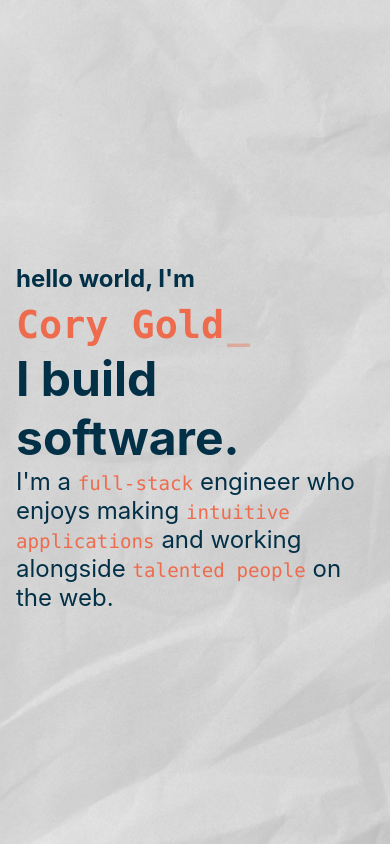
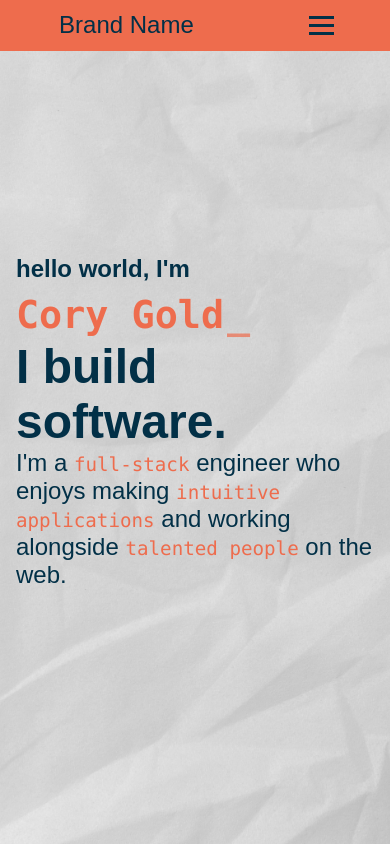
Before and after one commit to corumgold/corygold.dev, a React (Create React App) app: page / in a window 390 px wide. Shown: the top 844 px of the page. Built offline with nearby package versions, Linux system fonts and the light colour scheme; a web font is replaced by a local one.

Commit message:
Add styling and nav bar

```diff
--- /dev/null
+++ b/less/components/nav.less
@@ -0,0 +1,95 @@
+@import "../tools/mixins.less";
+@import "../tools/colors-and-fonts.less";
+
+.navbar {
+  .flexCenter();
+  position: fixed;
+  width: 100vw;
+  z-index: 1;
+  justify-content: space-around;
+  background-color: @accent-color;
+  min-height: 6vh;
+}
+
+.brand-title {
+  font-size: @extra-small-text;
+  margin: 0.5rem;
+}
+
+.nav-links {
+  display: flex;
+  justify-content: space-around;
+  width: 30%;
+}
+
+.nav-links li {
+  list-style: none;
+}
+.nav-links a {
+  text-decoration: none;
+  font-weight: bold;
+  letter-spacing: 3px;
+}
+
+.burger {
+  display: none;
+  cursor: pointer;
+}
+
+.burger div {
+  width: 25px;
+  height: 3px;
+  background-color: @primary-text-color;
+  margin: 5px;
+  transition: all 0.3s ease;
+}
+
+@media screen and (max-width: 768px) {
+  body {
+    overflow-x: hidden;
+  }
+  .nav-links {
+    position: absolute;
+    right: 0px;
+    height: 94vh;
+    top: 6vh;
+    background: @accent-color;
+    display: flex;
+    flex-direction: column;
+    align-items: center;
+    width: 50%;
+    transform: translateX(100%);
+    transition: transform 0.5s ease-in;
+  }
+  .nav-links li {
+    opacity: 0;
+  }
+  .burger {
+    display: block;
+  }
+}
+
+.nav-active {
+  transform: translateX(0%);
+}
+
+@keyframes navLinkFade {
+  from {
+    opacity: 0;
+    transform: translateX(50px);
+  }
+  to {
+    opacity: 1;
+    transform: translateX(0px);
+  }
+}
+
+.toggle .line1 {
+  transform: rotate(-45deg) translate(-5px, 6px);
+}
+.toggle .line2 {
+  opacity: 0;
+}
+.toggle .line3 {
+  transform: rotate(45deg) translate(-5px, -6px);
+}
--- a/less/components/projects.less
+++ b/less/components/projects.less
@@ -106,10 +106,10 @@
 
 @keyframes animate-image-left {
   0% {
-    opacity: 0%;
+    transform: translateX(150px);
   }
   100% {
-    opacity: 100%;
+    transform: translateX(0);
   }
 }
 
--- a/less/styles.less
+++ b/less/styles.less
@@ -2,13 +2,21 @@
 @import "./components/about.less";
 @import "./components/projects.less";
 @import "./components/footer.less";
+@import "./components/nav.less";
+
+@import url('https://fonts.googleapis.com/css2?family=Raleway:ital,wght@0,100;0,200;0,300;0,400;0,500;0,600;0,700;0,800;0,900;1,100;1,200;1,300;1,400;1,500;1,600;1,700;1,800;1,900&display=swap');
+
 
 //general
 
 * {
   margin: 0;
-  font-family: -apple-system, BlinkMacSystemFont, "Segoe UI", "Roboto", "Oxygen",
-    "Ubuntu", "Cantarell", "Fira Sans", "Droid Sans", "Helvetica Neue",
-    sans-serif;
+  padding: 0;
+  font-family: 'Raleway', sans-serif;
   color: @primary-text-color;
+  box-sizing: border-box;
 }
+
+body {
+  overflow-x: hidden;
+}
--- a/src/App.js
+++ b/src/App.js
@@ -1,8 +1,10 @@
 import Hero from "./components/Hero";
+import Nav from "./components/Nav";
 
 function App() {
   return (
     <div className="app">
+      <Nav />
       <Hero />
     </div>
   );
--- a/src/components/AboutMe.js
+++ b/src/components/AboutMe.js
@@ -4,7 +4,7 @@ import { Typewriter } from "react-simple-typewriter";
 const AboutMe = () => {
   return (
     <div
-      id="about-me"
+      id="about"
       className="about-me"
     >
       <h4>/about_me</h4>
--- /dev/null
+++ b/src/components/Nav.js
@@ -0,0 +1,49 @@
+import React from "react";
+import { useState } from "react";
+
+const Nav = () => {
+  const [burgerClicked, setBurgerClicked] = useState(false);
+
+  const handleBurger = () => {
+    const navLinks = document.querySelectorAll(".nav-links li");
+
+    setBurgerClicked(!burgerClicked);
+
+    navLinks.forEach((link, index) => {
+      if (link.style.animation) {
+        link.style.animation = "";
+      } else {
+        link.style.animation = `navLinkFade 0.5s ease forwards ${
+          index / 7 + 0.8
+        }s`;
+      }
+    });
+  };
+
+  return (
+    <nav className="navbar">
+      <div className="brand-title">Brand Name</div>
+      <ul className={burgerClicked ? "nav-links nav-active" : "nav-links"}>
+        <li>
+          <a href="#about">About</a>
+        </li>
+        <li>
+          <a href="#projects">Projects</a>
+        </li>
+        <li>
+          <a href="#contact">Contact</a>
+        </li>
+      </ul>
+      <div
+        onClick={handleBurger}
+        className={burgerClicked ? "burger toggle" : "burger"}
+      >
+        <div className="line1"></div>
+        <div className="line2"></div>
+        <div className="line3"></div>
+      </div>
+    </nav>
+  );
+};
+
+export default Nav;
--- a/src/styles.css
+++ b/src/styles.css
@@ -298,10 +298,10 @@ h2.big-header {
 }
 @keyframes animate-image-left {
   0% {
-    opacity: 0%;
+    transform: translateX(150px);
   }
   100% {
-    opacity: 100%;
+    transform: translateX(0);
   }
 }
 @keyframes animate-image-right {
@@ -353,8 +353,224 @@ h2.big-header {
   height: 75px;
   opacity: 60%;
 }
+.navbar {
+  display: flex;
+  align-items: center;
+  justify-content: center;
+  position: fixed;
+  width: 100vw;
+  z-index: 1;
+  justify-content: space-around;
+  background-color: #ee6c4d;
+  min-height: 6vh;
+}
+.brand-title {
+  font-size: 1.5rem;
+  margin: 0.5rem;
+}
+.nav-links {
+  display: flex;
+  justify-content: space-around;
+  width: 30%;
+}
+.nav-links li {
+  list-style: none;
+}
+.nav-links a {
+  text-decoration: none;
+  font-weight: bold;
+  letter-spacing: 3px;
+}
+.burger {
+  display: none;
+  cursor: pointer;
+}
+.burger div {
+  width: 25px;
+  height: 3px;
+  background-color: #023047;
+  margin: 5px;
+  transition: all 0.3s ease;
+}
+@media screen and (max-width: 768px) {
+  body {
+    overflow-x: hidden;
+  }
+  .nav-links {
+    position: absolute;
+    right: 0px;
+    height: 94vh;
+    top: 6vh;
+    background: #ee6c4d;
+    display: flex;
+    flex-direction: column;
+    align-items: center;
+    width: 50%;
+    transform: translateX(100%);
+    transition: transform 0.5s ease-in;
+  }
+  .nav-links li {
+    opacity: 0;
+  }
+  .burger {
+    display: block;
+  }
+}
+.nav-active {
+  transform: translateX(0%);
+}
+@keyframes navLinkFade {
+  from {
+    opacity: 0;
+    transform: translateX(50px);
+  }
+  to {
+    opacity: 1;
+    transform: translateX(0px);
+  }
+}
+.toggle .line1 {
+  transform: rotate(-45deg) translate(-5px, 6px);
+}
+.toggle .line2 {
+  opacity: 0;
+}
+.toggle .line3 {
+  transform: rotate(45deg) translate(-5px, -6px);
+}
+@font-face {
+  font-family: 'Raleway';
+  font-style: italic;
+  font-weight: 100;
+  font-display: swap;
+  src: url(https://fonts.gstatic.com/s/raleway/v28/1Pt_g8zYS_SKggPNyCgSQamb1W0lwk4S4WjNPrQ.ttf) format('truetype');
+}
+@font-face {
+  font-family: 'Raleway';
+  font-style: italic;
+  font-weight: 200;
+  font-display: swap;
+  src: url(https://fonts.gstatic.com/s/raleway/v28/1Pt_g8zYS_SKggPNyCgSQamb1W0lwk4S4ejMPrQ.ttf) format('truetype');
+}
+@font-face {
+  font-family: 'Raleway';
+  font-style: italic;
+  font-weight: 300;
+  font-display: swap;
+  src: url(https://fonts.gstatic.com/s/raleway/v28/1Pt_g8zYS_SKggPNyCgSQamb1W0lwk4S4TbMPrQ.ttf) format('truetype');
+}
+@font-face {
+  font-family: 'Raleway';
+  font-style: italic;
+  font-weight: 400;
+  font-display: swap;
+  src: url(https://fonts.gstatic.com/s/raleway/v28/1Pt_g8zYS_SKggPNyCgSQamb1W0lwk4S4WjMPrQ.ttf) format('truetype');
+}
+@font-face {
+  font-family: 'Raleway';
+  font-style: italic;
+  font-weight: 500;
+  font-display: swap;
+  src: url(https://fonts.gstatic.com/s/raleway/v28/1Pt_g8zYS_SKggPNyCgSQamb1W0lwk4S4VrMPrQ.ttf) format('truetype');
+}
+@font-face {
+  font-family: 'Raleway';
+  font-style: italic;
+  font-weight: 600;
+  font-display: swap;
+  src: url(https://fonts.gstatic.com/s/raleway/v28/1Pt_g8zYS_SKggPNyCgSQamb1W0lwk4S4bbLPrQ.ttf) format('truetype');
+}
+@font-face {
+  font-family: 'Raleway';
+  font-style: italic;
+  font-weight: 700;
+  font-display: swap;
+  src: url(https://fonts.gstatic.com/s/raleway/v28/1Pt_g8zYS_SKggPNyCgSQamb1W0lwk4S4Y_LPrQ.ttf) format('truetype');
+}
+@font-face {
+  font-family: 'Raleway';
+  font-style: italic;
+  font-weight: 800;
+  font-display: swap;
+  src: url(https://fonts.gstatic.com/s/raleway/v28/1Pt_g8zYS_SKggPNyCgSQamb1W0lwk4S4ejLPrQ.ttf) format('truetype');
+}
+@font-face {
+  font-family: 'Raleway';
+  font-style: italic;
+  font-weight: 900;
+  font-display: swap;
+  src: url(https://fonts.gstatic.com/s/raleway/v28/1Pt_g8zYS_SKggPNyCgSQamb1W0lwk4S4cHLPrQ.ttf) format('truetype');
+}
+@font-face {
+  font-family: 'Raleway';
+  font-style: normal;
+  font-weight: 100;
+  font-display: swap;
+  src: url(https://fonts.gstatic.com/s/raleway/v28/1Ptxg8zYS_SKggPN4iEgvnHyvveLxVvao4CP.ttf) format('truetype');
+}
+@font-face {
+  font-family: 'Raleway';
+  font-style: normal;
+  font-weight: 200;
+  font-display: swap;
+  src: url(https://fonts.gstatic.com/s/raleway/v28/1Ptxg8zYS_SKggPN4iEgvnHyvveLxVtaooCP.ttf) format('truetype');
+}
+@font-face {
+  font-family: 'Raleway';
+  font-style: normal;
+  font-weight: 300;
+  font-display: swap;
+  src: url(https://fonts.gstatic.com/s/raleway/v28/1Ptxg8zYS_SKggPN4iEgvnHyvveLxVuEooCP.ttf) format('truetype');
+}
+@font-face {
+  font-family: 'Raleway';
+  font-style: normal;
+  font-weight: 400;
+  font-display: swap;
+  src: url(https://fonts.gstatic.com/s/raleway/v28/1Ptxg8zYS_SKggPN4iEgvnHyvveLxVvaooCP.ttf) format('truetype');
+}
+@font-face {
+  font-family: 'Raleway';
+  font-style: normal;
+  font-weight: 500;
+  font-display: swap;
+  src: url(https://fonts.gstatic.com/s/raleway/v28/1Ptxg8zYS_SKggPN4iEgvnHyvveLxVvoooCP.ttf) format('truetype');
+}
+@font-face {
+  font-family: 'Raleway';
+  font-style: normal;
+  font-weight: 600;
+  font-display: swap;
+  src: url(https://fonts.gstatic.com/s/raleway/v28/1Ptxg8zYS_SKggPN4iEgvnHyvveLxVsEpYCP.ttf) format('truetype');
+}
+@font-face {
+  font-family: 'Raleway';
+  font-style: normal;
+  font-weight: 700;
+  font-display: swap;
+  src: url(https://fonts.gstatic.com/s/raleway/v28/1Ptxg8zYS_SKggPN4iEgvnHyvveLxVs9pYCP.ttf) format('truetype');
+}
+@font-face {
+  font-family: 'Raleway';
+  font-style: normal;
+  font-weight: 800;
+  font-display: swap;
+  src: url(https://fonts.gstatic.com/s/raleway/v28/1Ptxg8zYS_SKggPN4iEgvnHyvveLxVtapYCP.ttf) format('truetype');
+}
+@font-face {
+  font-family: 'Raleway';
+  font-style: normal;
+  font-weight: 900;
+  font-display: swap;
+  src: url(https://fonts.gstatic.com/s/raleway/v28/1Ptxg8zYS_SKggPN4iEgvnHyvveLxVtzpYCP.ttf) format('truetype');
+}
 * {
   margin: 0;
-  font-family: -apple-system, BlinkMacSystemFont, "Segoe UI", "Roboto", "Oxygen", "Ubuntu", "Cantarell", "Fira Sans", "Droid Sans", "Helvetica Neue", sans-serif;
+  padding: 0;
+  font-family: 'Raleway', sans-serif;
   color: #023047;
+  box-sizing: border-box;
 }
+body {
+  overflow-x: hidden;
+}
```
Also changed, not shown: public/images/torn-paper.png (added).
